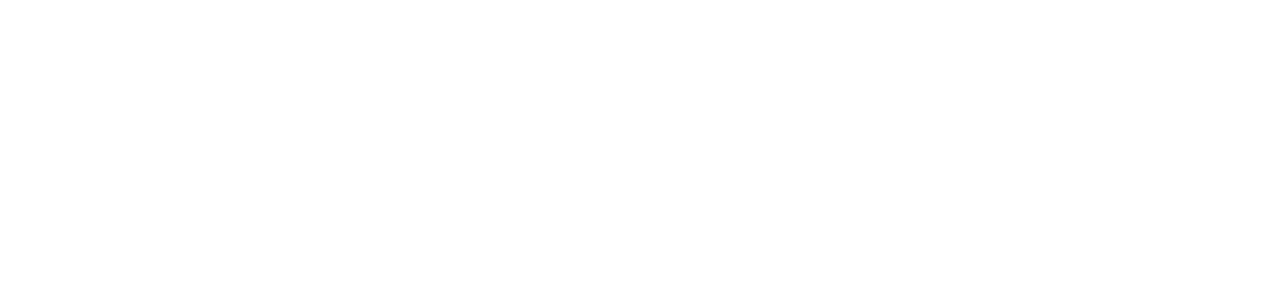
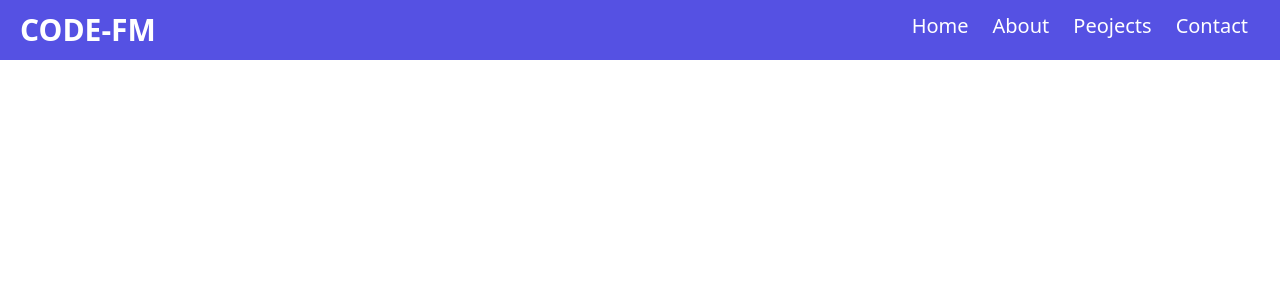
Before and after one commit to fmfahath/reactjs-portfolio-1, a React (Create React App) app: page / in a window 1280 px wide. Shown: the top 300 px of the page. Built offline with nearby package versions, Linux system fonts and the light colour scheme.

Commit message:
header section : css added

```diff
--- a/src/App.css
+++ b/src/App.css
@@ -1,3 +1,11 @@
 @tailwind base;
 @tailwind components;
 @tailwind utilities;
+
+header ul li {
+    @apply px-3;
+}
+
+.bg-primary {
+    background-color: rgb(85 81 227);
+}
--- a/src/App.js
+++ b/src/App.js
@@ -1,9 +1,10 @@
 import './App.css';
+import Header from './commponents/Header';
 
 function App() {
   return (
     <div className="App">
-
+      <Header />
     </div>
   );
 }
--- /dev/null
+++ b/src/commponents/Header.js
@@ -0,0 +1,13 @@
+export default function Header() {
+    return (
+        <header className="flex justify-between px-5 py-3 text-xl bg-primary">
+            <a href="#" className="text-white font-bold text-3xl">CODE-FM</a>
+            <ul className="flex text-white">
+                <li><a href="#">Home</a></li>
+                <li><a href="#">About</a></li>
+                <li><a href="#">Peojects</a></li>
+                <li><a href="#">Contact</a></li>
+            </ul>
+        </header>
+    )
+}
```
